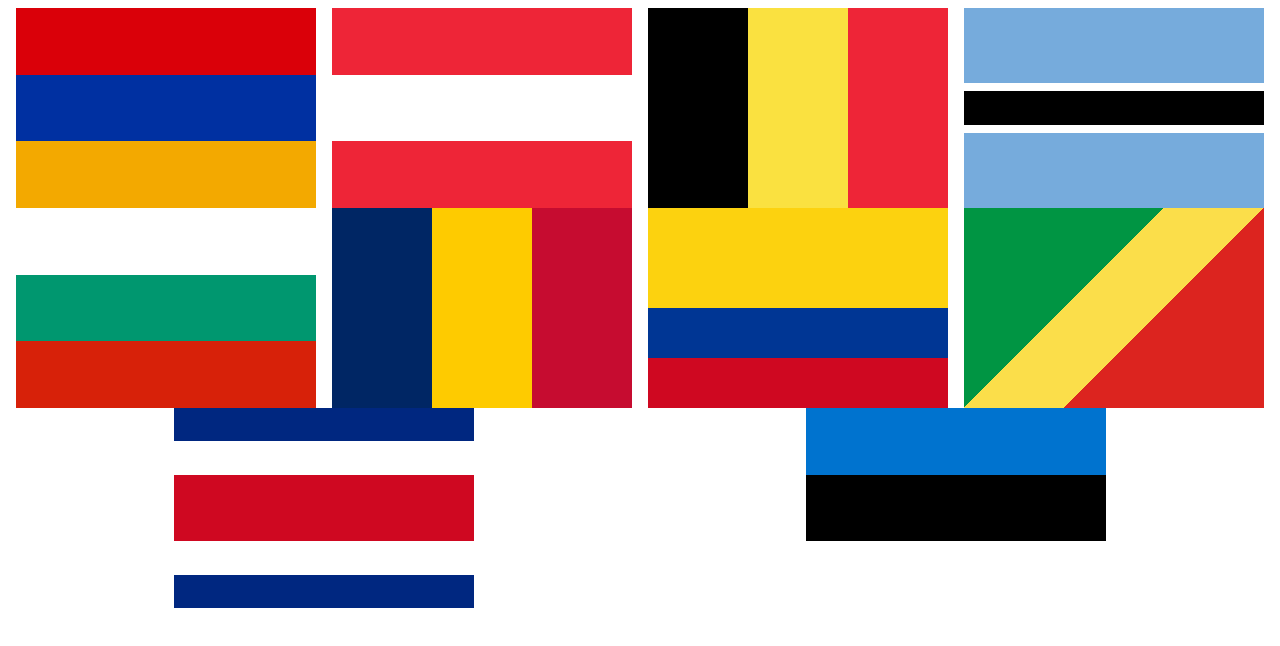
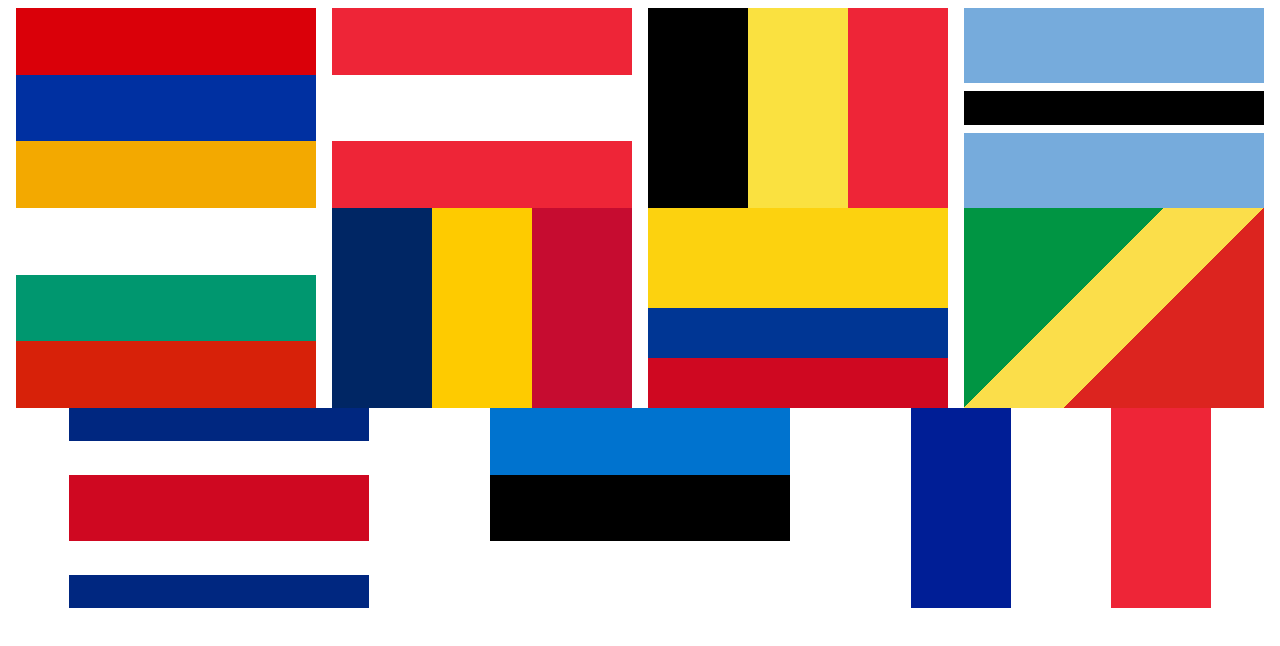
Before and after one commit to runjak/css-flags, a React (Create React App) app: page / in a window 1280 px wide. Shown: the top 646 px of the page. Built offline with nearby package versions, Linux system fonts and the light colour scheme.

Commit message:
add Flags/France

```diff
--- a/src/App.js
+++ b/src/App.js
@@ -12,6 +12,7 @@ import Colombia from './Flags/Colombia';
 import Congo from './Flags/Congo';
 import CostaRica from './Flags/CostaRica';
 import Estonia from './Flags/Estonia';
+import France from './Flags/France';
 
 function App() {
   return (
@@ -26,6 +27,7 @@ function App() {
       <Congo />
       <CostaRica />
       <Estonia />
+      <France />
     </FlagList>
   );
 }
--- /dev/null
+++ b/src/Flags/France.js
@@ -0,0 +1,17 @@
+// @flow
+import React from 'react';
+
+import LinearFlag from './LinearFlag';
+import gradient from '../utils/gradient';
+
+const blue = '#001E96';
+const white = '#FFFFFF';
+const red = '#EE2537';
+
+export default function France() {
+  return (
+    <LinearFlag
+      gradient={`to right, ${gradient([blue, white, red])}`}
+    />
+  );
+}
```
Also changed, not shown: 2 other files (tests, documents, lock files or other folders).
